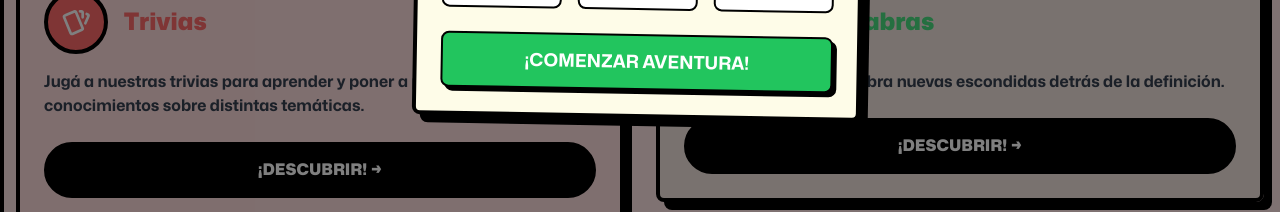
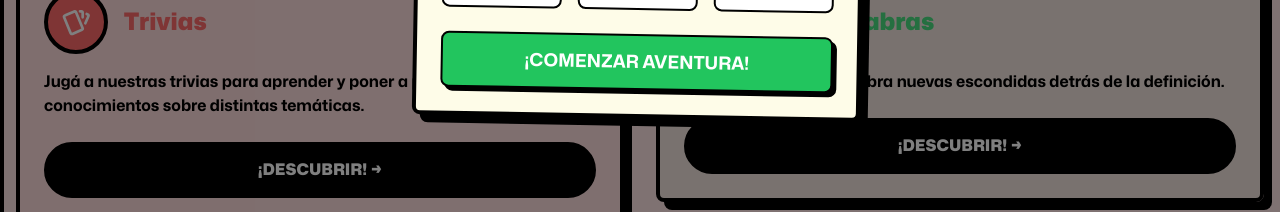
Before and after one commit to appcresi/cresi-play, a Next.js app: page / in a window 1280 px wide. Shown: the part 526-738 px from the top of the page. Built offline with nearby package versions, Linux system fonts and the light colour scheme; no server answers.

Commit message:
cambios en estilo de parrafo

```diff
--- a/app/components/Features.tsx
+++ b/app/components/Features.tsx
@@ -112,7 +112,7 @@ const Features = () => {
                   </h3>
                 </div>
 
-                <p className="text-gray-700 mb-6 font-bold">
+                <p className="mb-6">
                   {feature.description}
                 </p>
 
```
